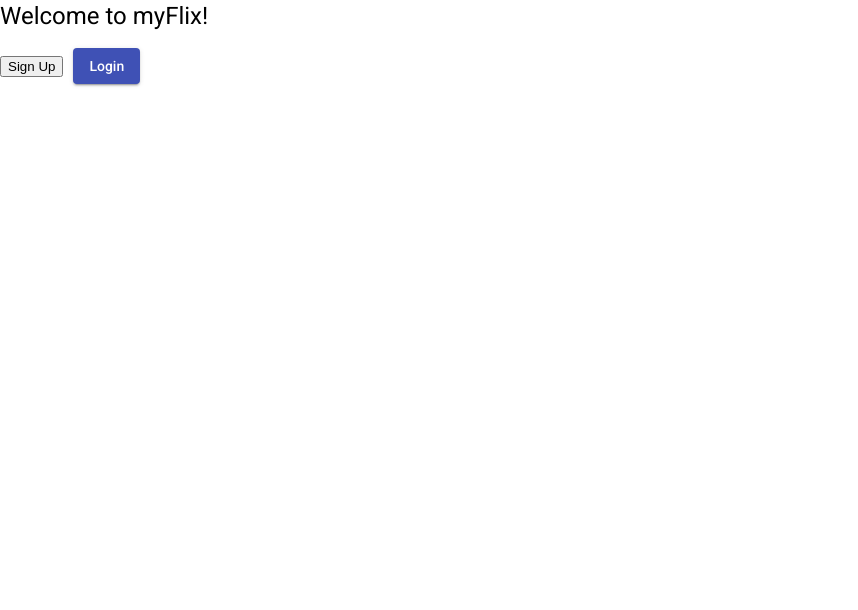
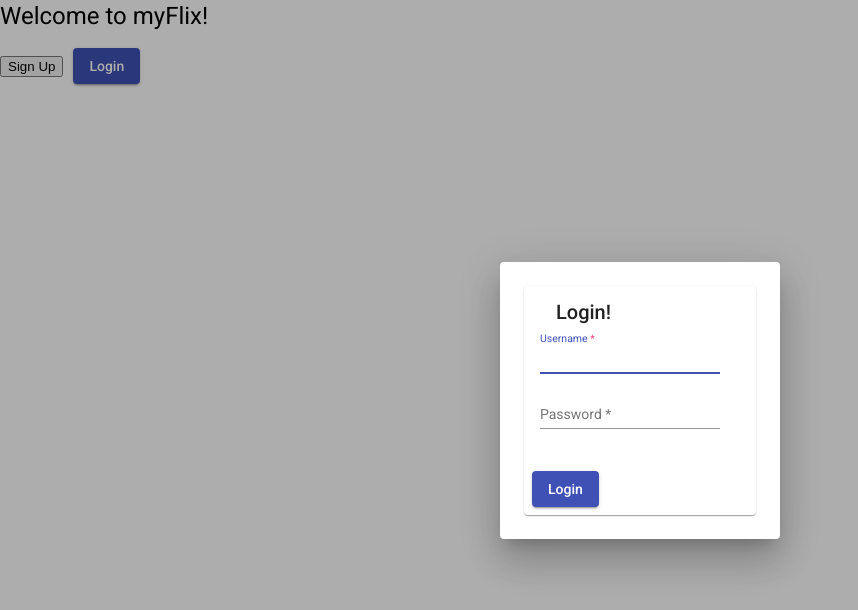
Before and after one commit to gbstrom/myFlix-Angular-client, an Angular app: page / in a window 1280 px wide. Both pictures are taken after a click on the button "Login". Shown: the top 610 px of the page, without its empty margins (0-858 px from the left). Built offline with nearby package versions, Linux system fonts and the light colour scheme.

Commit message:
got the code for logging in wroking

```diff
--- a/src/app/app.component.html
+++ b/src/app/app.component.html
@@ -13,6 +13,8 @@
   </button>
   <button
     mat-raised-button
+    (click)="openUserLoginDialog()"
+    style="margin-right: 10px;"
     color="primary"
   >
     Login
--- a/src/app/app.component.ts
+++ b/src/app/app.component.ts
@@ -1,5 +1,6 @@
 import { Component } from '@angular/core';
 import { UserRegistrationFormComponent } from './user-registration-form/user-registration-form.component';
+import { UserLoginFormComponent } from './user-login-form/user-login-form.component';
 import { MatDialog } from '@angular/material/dialog';
 
 @Component({
@@ -11,11 +12,18 @@
   title = 'myFlix-Angular-client';
 
   constructor(public dialog: MatDialog) { }
-// This is the function that will open the dialog when the signup button is clicked
-openUserRegistrationDialog(): void {
+  // This is the function that will open the dialog when the signup button is clicked
+  openUserRegistrationDialog(): void {
     this.dialog.open(UserRegistrationFormComponent, {
-// Assigning the dialog a width
-    width: '280px'
+      // Assigning the dialog a width
+      width: '280px'
+    });
+  }
+
+  openUserLoginDialog(): void {
+    this.dialog.open(UserLoginFormComponent, {
+      // Assigning the dialog a width
+      width: '280px'
     });
   }
 }
--- a/src/app/user-login-form/user-login-form.component.html
+++ b/src/app/user-login-form/user-login-form.component.html
@@ -1 +1,38 @@
-<p>user-login-form works!</p>
+<mat-card>
+    <mat-card-header>
+      <mat-card-title>Login!</mat-card-title>
+    </mat-card-header>
+    <mat-card-content>
+      <form>
+        <mat-form-field>
+          <input
+            matInput
+            [(ngModel)]="userData.Username"
+            placeholder="Username"
+            type="text"
+            name="Username"
+            required
+          >
+          </mat-form-field>
+          <mat-form-field>
+          <input
+            matInput
+            [(ngModel)]="userData.Password"
+            type = "password"
+            placeholder="Password"
+            name="Password"
+            required
+          >
+        </mat-form-field>
+      </form>
+    </mat-card-content>
+    <mat-card-actions>
+        <button
+          mat-raised-button
+          (click)="loginUser()"
+          color="primary"
+        >
+          Login
+        </button>
+    </mat-card-actions>
+  </mat-card>
--- a/src/app/user-login-form/user-login-form.component.ts
+++ b/src/app/user-login-form/user-login-form.component.ts
@@ -1,4 +1,10 @@
-import { Component, OnInit } from '@angular/core';
+import { Component, OnInit, Input } from '@angular/core';
+// You'll use this import to close the dialog on success
+import { MatDialogRef } from '@angular/material/dialog';
+// This import brings in the API calls we created in 6.2
+import { UserRegistrationService } from '../fetch-api-data.service';
+// This import is used to display notifications back to the user
+import { MatSnackBar } from '@angular/material/snack-bar';
 
 @Component({
   selector: 'app-user-login-form',
@@ -7,9 +13,30 @@
 })
 export class UserLoginFormComponent implements OnInit {
 
-  constructor() { }
+  @Input() userData = { Username: '', Password: ''};
+
+  constructor(
+    public fetchApiData: UserRegistrationService,
+    public dialogRef: MatDialogRef<UserLoginFormComponent>,
+    public snackBar: MatSnackBar) { }
 
   ngOnInit(): void {
   }
 
+
+// This is the function responsible for sending the form inputs to the backend
+loginUser(): void {
+  this.fetchApiData.userLogin(this.userData).subscribe((result) => {
+// Logic for a successful user login goes here! (To be implemented)
+   this.dialogRef.close(); // This will close the modal on success!
+   this.snackBar.open(result, 'OK', {
+      duration: 2000
+   });
+  }, (result) => {
+    this.snackBar.open(result, 'OK', {
+      duration: 2000
+    });
+  });
 }
+
+}
```
